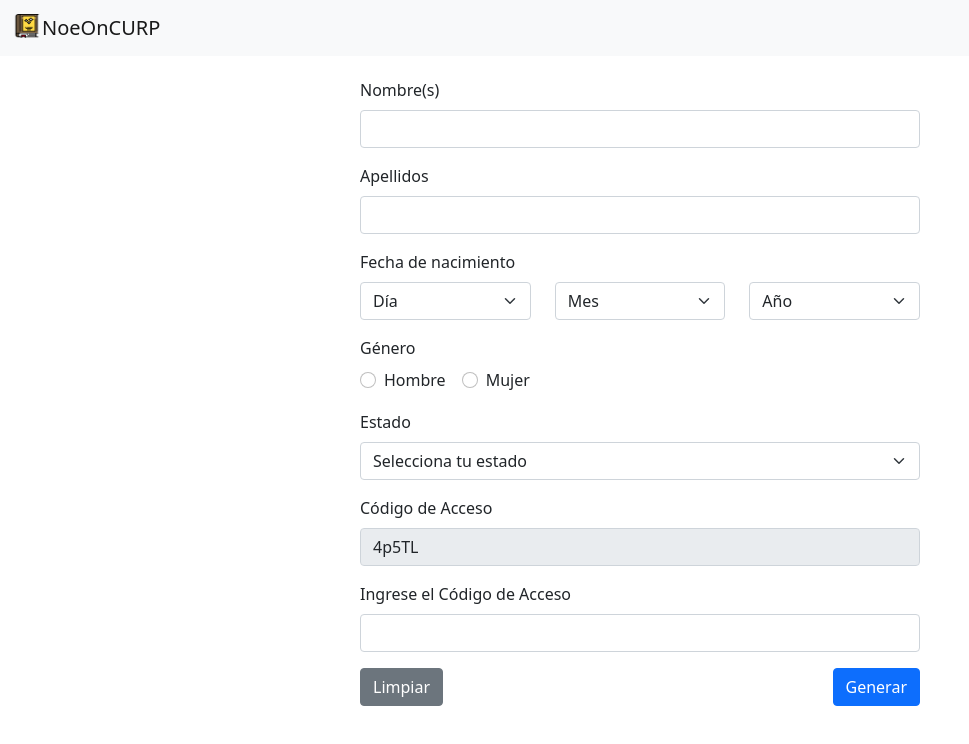
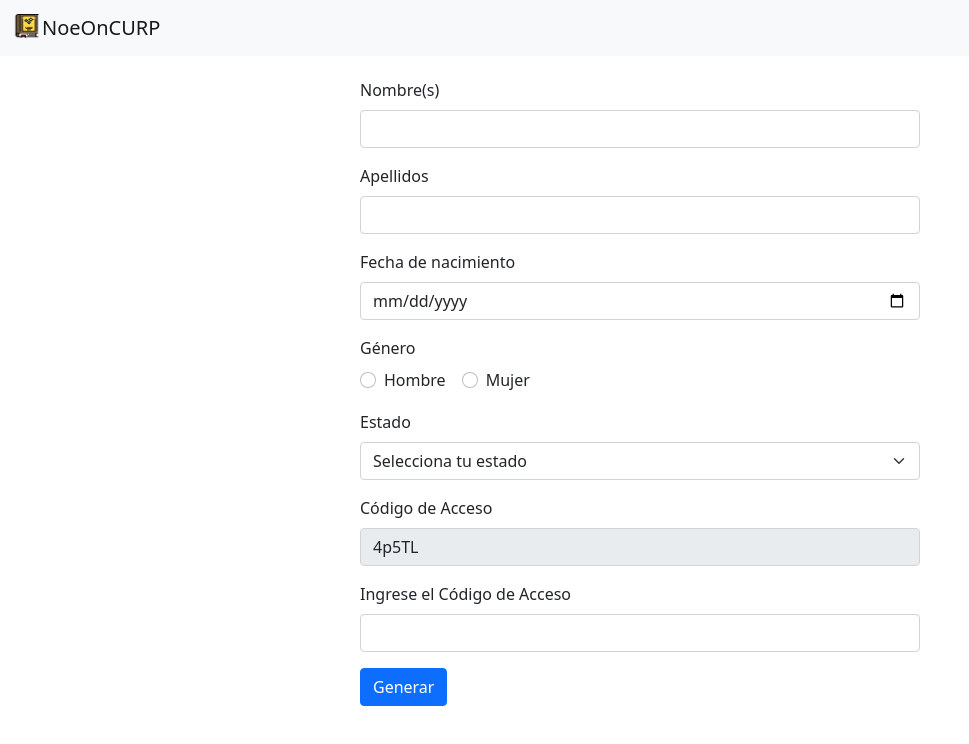
Before and after one commit to NoeOnDev/Generate-CURP-MX, a React (Vite) app: page / in a window 1280 px wide. Shown: the top 744 px of the page, without its empty margins (0-969 px from the left). Built offline with nearby package versions, Linux system fonts and the light colour scheme.

Commit message:
Actualización de la función de búsqueda***

```diff
--- a/src/components/generateFORM.jsx
+++ b/src/components/generateFORM.jsx
@@ -51,67 +51,20 @@ function GenerateCurpForm() {
     const [formData, setFormData] = useState({
         nombre: '',
         apellidos: '',
-        dia: '',
-        mes: '',
-        anio: '',
+        fechaNacimiento: '',
         genero: '',
         estado: ''
     });
-
     const [curp, setCurp] = useState('');
     const [accessCode, setAccessCode] = useState('');
     const [inputCode, setInputCode] = useState('');
     const [isValidCode, setIsValidCode] = useState(false);
     const [showMessage, setShowMessage] = useState(false);
-    const [diasDelMes, setDiasDelMes] = useState(31);
-
-    const actualizarDiasDelMes = () => {
-        const mes = parseInt(formData.mes, 10);
-        const anio = parseInt(formData.anio, 10);
-        let dias = 31;
-
-        if (mes === 2) {
-            if (anio % 4 === 0 && (anio % 100 !== 0 || anio % 400 === 0)) {
-                dias = 29;
-            } else {
-                dias = 28;
-            }
-        } else if ([4, 6, 9, 11].includes(mes)) {
-            dias = 30;
-        }
-
-        setDiasDelMes(dias);
-
-        if (parseInt(formData.dia, 10) > dias) {
-            setFormData({ ...formData, dia: '' });
-        }
-    };
-
-    useEffect(() => {
-        actualizarDiasDelMes();
-    }, [formData.mes, formData.anio]);
 
     useEffect(() => {
         const newCode = generateRandomCode();
         setAccessCode(newCode);
     }, []);
-
-    const handleClearForm = () => {
-        setFormData({
-            nombre: '',
-            apellidos: '',
-            dia: '',
-            mes: '',
-            anio: '',
-            genero: '',
-            estado: ''
-        });
-        setCurp('');
-        setInputCode('');
-        setIsValidCode(false);
-        setShowMessage(false);
-        setAccessCode(generateRandomCode());
-    };
 
     const handleInputChange = (e) => {
         const { id, value } = e.target;
@@ -138,55 +91,33 @@ function GenerateCurpForm() {
         if (isValidCode) {
             const curpData = generateCurp(formData);
             setCurp(curpData);
-            const newCode = generateRandomCode();
-            setAccessCode(newCode);
-            setIsValidCode(false);
-            setShowMessage(false);
-            setInputCode('');
         } else {
             setShowMessage(true);
         }
     };
 
-    const generateCurp = ({ nombre, apellidos, dia, mes, anio, genero, estado }) => {
-        const apellidosArray = apellidos.toUpperCase().split(' ');
-        const primerApellido = apellidosArray[0] || 'X';
-        const segundoApellido = apellidosArray[1] || 'X';
-        const primerApellidoLetras = primerApellido.substr(0, 2);
-        const segundoApellidoLetra = segundoApellido.substr(0, 1);
-        const nombresArray = nombre.toUpperCase().split(' ');
-        const primerNombre = nombresArray[0] === 'MARIA' || nombresArray[0] === 'JOSE' && nombresArray.length > 1 ? nombresArray[1] : nombresArray[0];
-        const nombreLetra = primerNombre.substr(0, 1);
-        const fechaFormato = `${anio.substr(-2)}${mes.padStart(2, '0')}${dia.padStart(2, '0')}`;
+    const generateCurp = ({ nombre, apellidos, fechaNacimiento, genero, estado }) => {
+        const apellidosArray = apellidos.split(' ');
+        const primerApellido = apellidosArray[0];
+        const segundoApellido = apellidosArray[1] || '';
+        const primerApellidoLetras = primerApellido.substr(0, 2).toUpperCase();
+        const segundoApellidoLetra = segundoApellido.substr(0, 1).toUpperCase();
+        const nombresArray = nombre.split(' ');
+        const primerNombre = nombresArray[0];
+        const nombreLetra = primerNombre.substr(0, 1).toUpperCase();
+        const fechaFormato = fechaNacimiento.replace(/-/g, '').substr(2);
         const generoLetra = genero === 'M' ? 'H' : 'M';
         const estadoCodigo = estados[estado.toUpperCase()] || 'NE';
         const primeraConsonanteInterna = (str) => {
-            const match = str.substr(1).match(/[BCDFGHJKLMNPQRSTVWXYZ]/);
-            return match ? match[0] : 'X';
+            const match = str.substr(1).match(/[bcdfghjklmnpqrstvwxyz]/i);
+            return match ? match[0].toUpperCase() : 'X';
         };
         const primerApellidoConsonanteInterna = primeraConsonanteInterna(primerApellido);
         const segundoApellidoConsonanteInterna = primeraConsonanteInterna(segundoApellido);
         const nombreConsonanteInterna = primeraConsonanteInterna(primerNombre);
 
-        let curp = `${primerApellidoLetras}${segundoApellidoLetra}${nombreLetra}${fechaFormato}${generoLetra}${estadoCodigo}${primerApellidoConsonanteInterna}${segundoApellidoConsonanteInterna}${nombreConsonanteInterna}`;
-
-        if (curp === "ROMN031127HVZDTX") {
-            curp += "A6";
-        } else {
-            let homoclave;
-            if (parseInt(anio) >= 2000) {
-                const letraAleatoria = String.fromCharCode(65 + Math.floor(Math.random() * 26));
-                const numeroAleatorio = Math.floor(Math.random() * 10);
-                homoclave = letraAleatoria + numeroAleatorio.toString();
-            } else {
-                homoclave = (Math.floor(Math.random() * 90) + 10).toString();
-            }
-            curp += homoclave;
-        }
-
-        return curp;
+        return `${primerApellidoLetras}${segundoApellidoLetra}${nombreLetra}${fechaFormato}${generoLetra}${estadoCodigo}${primerApellidoConsonanteInterna}${segundoApellidoConsonanteInterna}${nombreConsonanteInterna}`;
     };
-
 
     return (
         <div className={styles.container}>
@@ -209,31 +140,8 @@ function GenerateCurpForm() {
                         <input type="text" className="form-control" id="apellidos" value={formData.apellidos} onChange={handleInputChange} />
                     </div>
                     <div className="mb-3">
-                        <label className="form-label">Fecha de nacimiento</label>
-                        <div className="row">
-                            <div className="col">
-                                <select className="form-select" id="dia" value={formData.dia} onChange={handleInputChange}>
-                                    <option value="">Día</option>
-                                    {[...Array(diasDelMes)].map((_, i) => <option key={i + 1} value={i + 1}>{i + 1}</option>)}
-                                </select>
-
-                            </div>
-                            <div className="col">
-                                <select className="form-select" id="mes" value={formData.mes} onChange={handleInputChange}>
-                                    <option value="">Mes</option>
-                                    {[...Array(12)].map((_, i) => <option key={i + 1} value={i + 1}>{i + 1}</option>)}
-                                </select>
-                            </div>
-                            <div className="col">
-                                <select className="form-select" id="anio" value={formData.anio} onChange={handleInputChange}>
-                                    <option value="">Año</option>
-                                    {[...Array(101)].map((_, i) => {
-                                        const year = new Date().getFullYear() - i;
-                                        return <option key={year} value={year}>{year}</option>
-                                    })}
-                                </select>
-                            </div>
-                        </div>
+                        <label htmlFor="fechaNacimiento" className="form-label">Fecha de nacimiento</label>
+                        <input type="date" className="form-control" id="fechaNacimiento" value={formData.fechaNacimiento} onChange={handleInputChange} />
                     </div>
                     <div className="mb-3">
                         <label className="form-label">Género</label> <br />
@@ -296,11 +204,7 @@ function GenerateCurpForm() {
                         <input type="text" className="form-control" id="inputCode" value={inputCode} onChange={handleCodeChange} />
                         {showMessage && (isValidCode ? <p className={styles.curp}>Código de acceso válido</p> : <p className={styles.error}>Código de acceso inválido</p>)}
                     </div>
-                    <div className="d-flex justify-content-between">
-                        <button type="button" className="btn btn-secondary" onClick={handleClearForm}>Limpiar</button>
-                        <button type="submit" className="btn btn-primary">Generar</button>
-
-                    </div>
+                    <button type="submit" className="btn btn-primary">Generar</button>
                     <div className={styles.spacer}>
                         {curp && <p>CURP Generada:</p>}
                         <p className={styles.curp}>{curp}</p>
```
